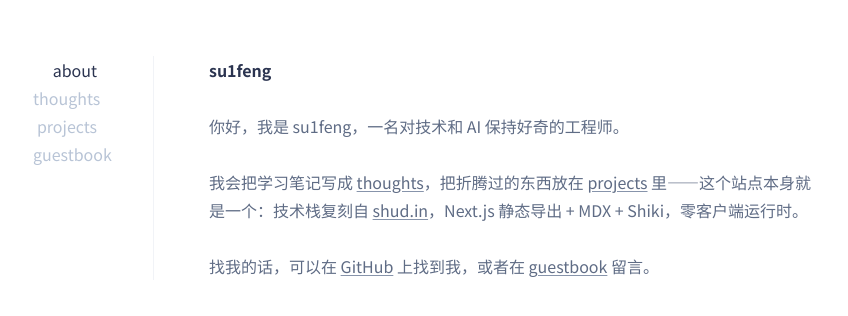
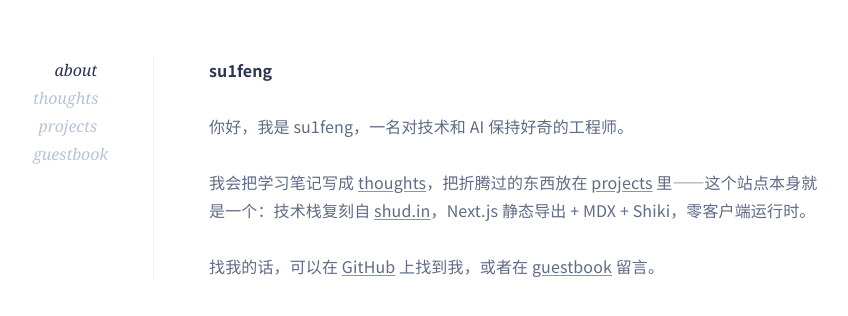
Before and after one commit to su1feng/su1feng.github.io, a Next.js app: page / in a window 1280 px wide. Shown: the top 316 px of the page, without its empty margins (23-871 px from the left). Built offline with nearby package versions, Linux system fonts and the light colour scheme; a web font is replaced by a local one.

Commit message:
style: nav uses serif italic (Lora) with negative tracking; body letter-spacing 0.136px — matches shud.in measured specs

```diff
--- a/app/components/nav.tsx
+++ b/app/components/nav.tsx
@@ -14,7 +14,10 @@ export function Nav() {
   const pathname = usePathname()
 
   return (
-    <nav className="w-full md:w-16 md:mr-6 lg:mr-10 xl:mr-14 shrink-0">
+    <nav
+      className="w-full font-serif italic md:w-16 md:mr-6 lg:mr-10 xl:mr-14 shrink-0"
+      style={{ letterSpacing: '-0.096px' }}
+    >
       <ul className="mb-6 flex gap-2 justify-end lowercase md:mb-0 md:block md:sticky md:top-14 md:text-right">
         {items.map(({ href, label }) => {
           const active =
--- a/app/layout.tsx
+++ b/app/layout.tsx
@@ -41,7 +41,10 @@ export default function RootLayout({
 }) {
   return (
     <html lang="zh-CN">
-      <body className="p-6 sm:p-10 md:p-14 text-sm leading-6 sm:text-[15px] sm:leading-7 md:text-base md:leading-7 antialiased">
+      <body
+        className="p-6 sm:p-10 md:p-14 text-sm leading-6 sm:text-[15px] sm:leading-7 md:text-base md:leading-7 antialiased"
+        style={{ letterSpacing: '0.0085em' }}
+      >
         {/* 移动端顶部渐隐遮罩（shud.in 同款细节） */}
         <div
           aria-hidden
```
